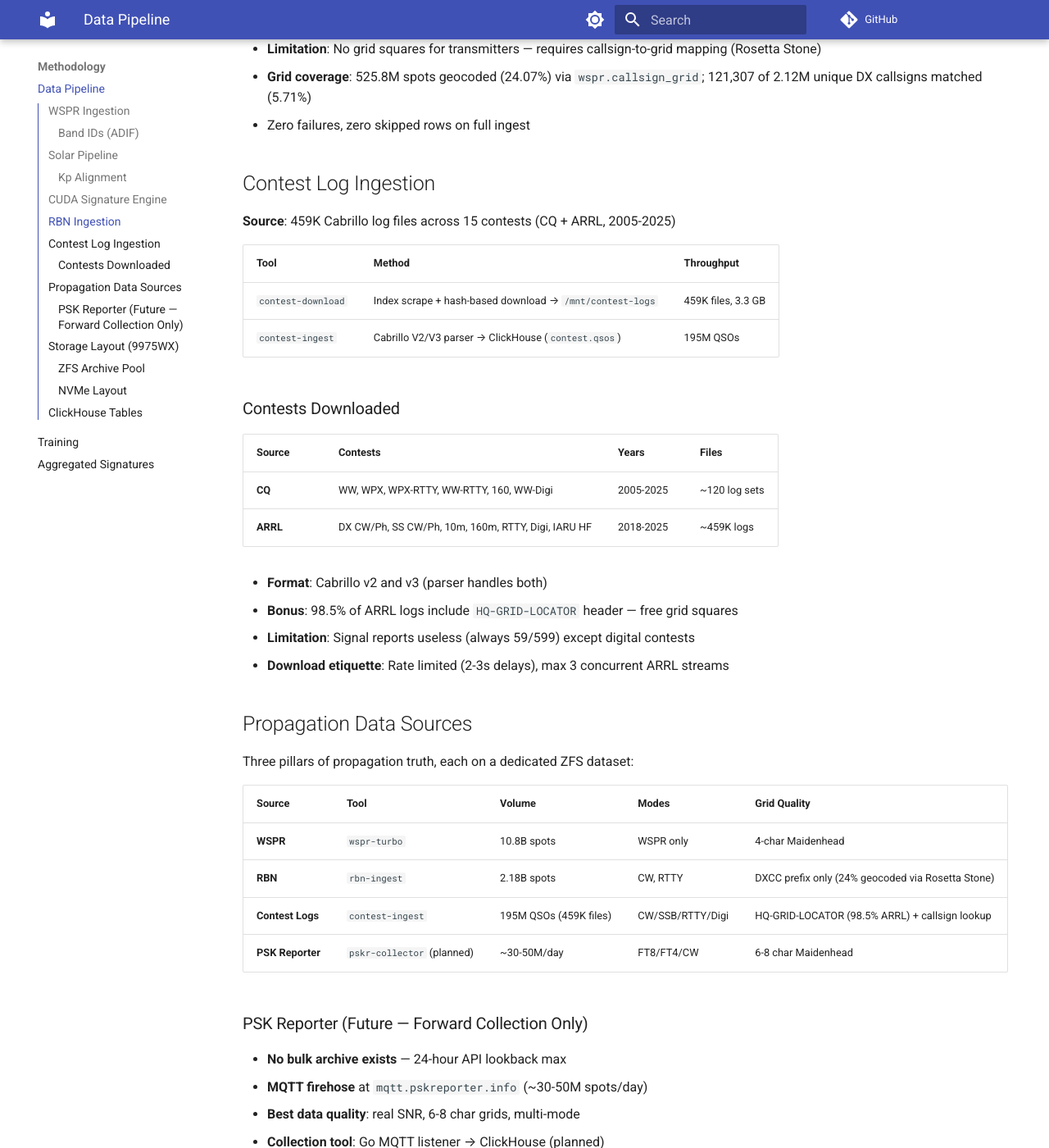
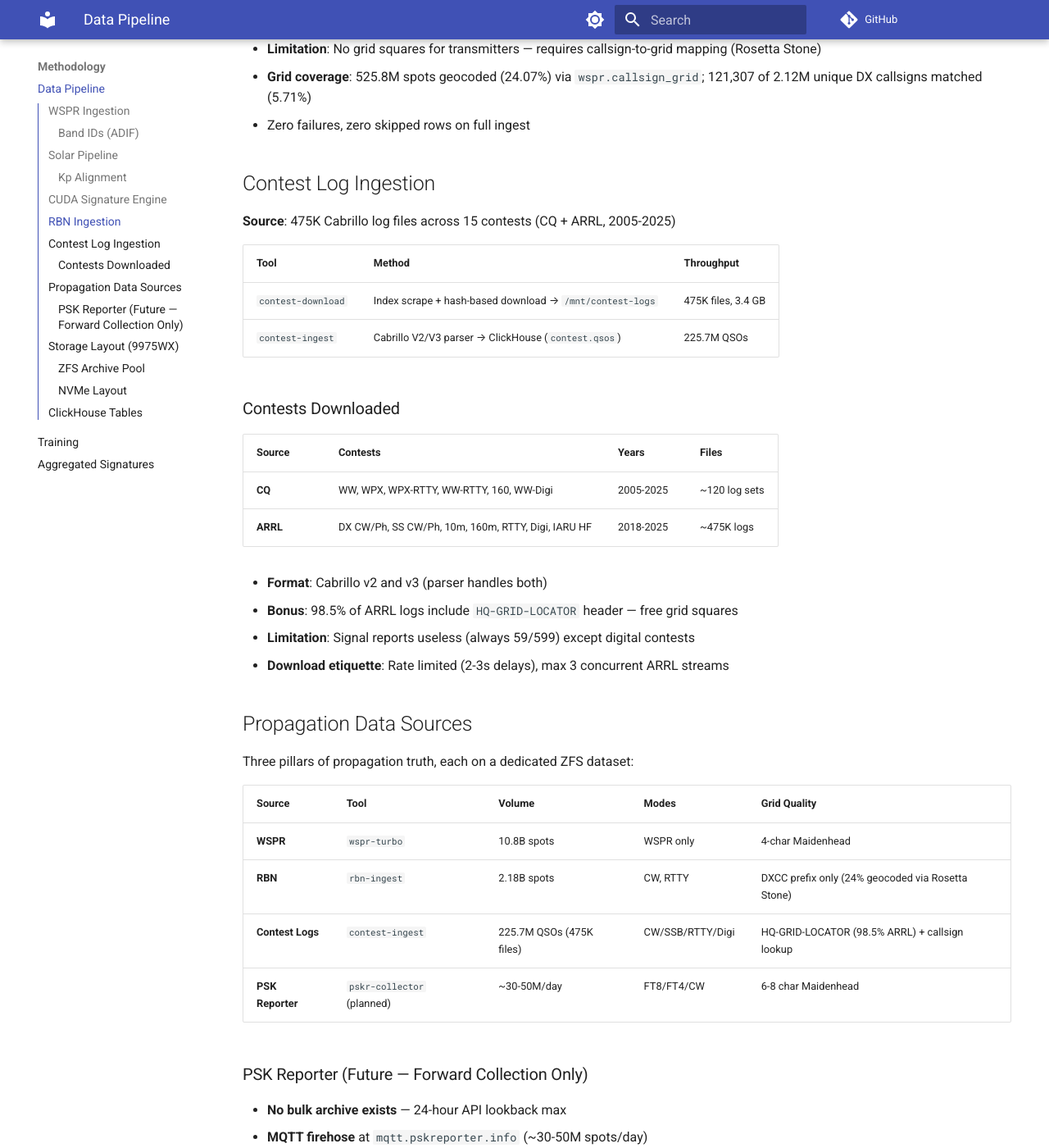
Before and after one commit to IONIS-AI/ionis-docs, an MkDocs documentation site: the page built from docs/methodology/data_pipeline.md, in a window 1280 px wide and 1400 px high, scrolled down 2066 px. Shown: the whole window at 82% size. Built offline with MkDocs 1.6.1 and Material for MkDocs 9.7.7, drawn with Linux system fonts in a browser that asks for light colours; comment, search, counter and statistics services are not loaded; some of the changed text lies outside the part shown.

Commit message:
docs: update contest ingest numbers to 225.7M QSOs, 475K files
Fresh counts from completed contest ingest:
- 225.7M QSOs (was 195M)
- 475K files (was 459K)
- 3.9 GiB in ClickHouse (was 3.4 GiB)

Co-Authored-By: Claude Opus 4.5 <noreply@anthropic.com>

```diff
--- a/docs/methodology/data_pipeline.md
+++ b/docs/methodology/data_pipeline.md
@@ -68,19 +68,19 @@ Generates float4 embeddings from WSPR+solar data:
 
 ## Contest Log Ingestion
 
-**Source**: 459K Cabrillo log files across 15 contests (CQ + ARRL, 2005-2025)
+**Source**: 475K Cabrillo log files across 15 contests (CQ + ARRL, 2005-2025)
 
 | Tool | Method | Throughput |
 |------|--------|------------|
-| `contest-download` | Index scrape + hash-based download → `/mnt/contest-logs` | 459K files, 3.3 GB |
-| `contest-ingest` | Cabrillo V2/V3 parser → ClickHouse (`contest.qsos`) | 195M QSOs |
+| `contest-download` | Index scrape + hash-based download → `/mnt/contest-logs` | 475K files, 3.4 GB |
+| `contest-ingest` | Cabrillo V2/V3 parser → ClickHouse (`contest.qsos`) | 225.7M QSOs |
 
 ### Contests Downloaded
 
 | Source | Contests | Years | Files |
 |--------|----------|-------|-------|
 | **CQ** | WW, WPX, WPX-RTTY, WW-RTTY, 160, WW-Digi | 2005-2025 | ~120 log sets |
-| **ARRL** | DX CW/Ph, SS CW/Ph, 10m, 160m, RTTY, Digi, IARU HF | 2018-2025 | ~459K logs |
+| **ARRL** | DX CW/Ph, SS CW/Ph, 10m, 160m, RTTY, Digi, IARU HF | 2018-2025 | ~475K logs |
 
 - **Format**: Cabrillo v2 and v3 (parser handles both)
 - **Bonus**: 98.5% of ARRL logs include `HQ-GRID-LOCATOR` header — free grid squares
@@ -95,7 +95,7 @@ Three pillars of propagation truth, each on a dedicated ZFS dataset:
 |--------|------|--------|-------|-------------|
 | **WSPR** | `wspr-turbo` | 10.8B spots | WSPR only | 4-char Maidenhead |
 | **RBN** | `rbn-ingest` | 2.18B spots | CW, RTTY | DXCC prefix only (24% geocoded via Rosetta Stone) |
-| **Contest Logs** | `contest-ingest` | 195M QSOs (459K files) | CW/SSB/RTTY/Digi | HQ-GRID-LOCATOR (98.5% ARRL) + callsign lookup |
+| **Contest Logs** | `contest-ingest` | 225.7M QSOs (475K files) | CW/SSB/RTTY/Digi | HQ-GRID-LOCATOR (98.5% ARRL) + callsign lookup |
 | **PSK Reporter** | `pskr-collector` (planned) | ~30-50M/day | FT8/FT4/CW | 6-8 char Maidenhead |
 
 ### PSK Reporter (Future — Forward Collection Only)
@@ -139,7 +139,7 @@ Each dataset can be independently snapshotted, replicated (`zfs send`), and quot
 |-------|------|------|---------|
 | `wspr.spots_raw` | 10.8B | 191 GiB | Raw WSPR spots |
 | `rbn.spots_raw` | 2.18B | 45.3 GiB | Raw RBN CW/RTTY spots |
-| `contest.qsos` | 195M | 3.4 GiB | Parsed contest QSOs (15 contests) |
+| `contest.qsos` | 225.7M | 3.9 GiB | Parsed contest QSOs (15 contests) |
 | `wspr.model_features` | 4.4B | 41 GiB | CUDA float4 embeddings |
 | `wspr.signatures_v1` | 93.8M | 2.3 GiB | Aggregated signatures (V12 training source) |
 | `wspr.callsign_grid` | 3.6M | 58 MiB | Rosetta Stone: callsign → grid lookup |
```
Also changed, not shown: docs/index.md (+1 -1 lines), docs/roadmap/d_to_z.md (+5 -5 lines).
